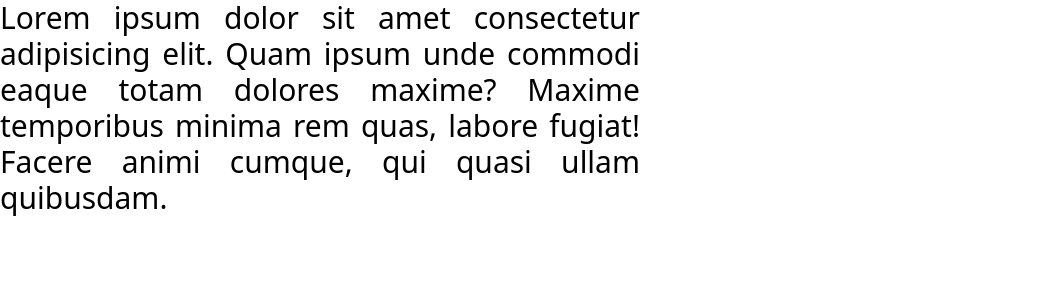
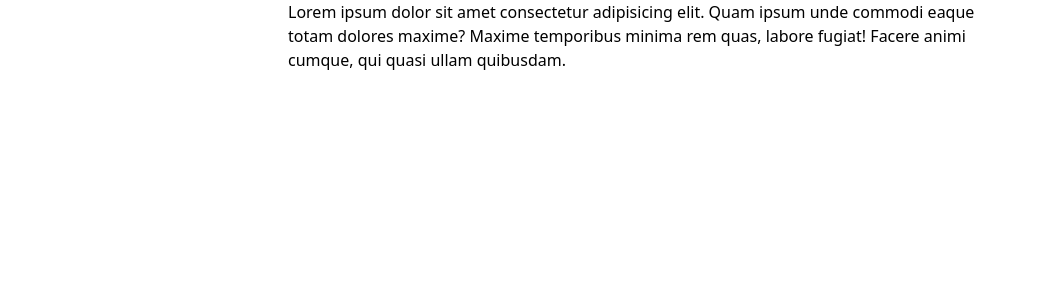
Before and after one commit to josevictorp81/weathervue, a Vue app: page / in a window 1280 px wide. Shown: the top 300 px of the page, without its empty margins (0-1037 px from the left). Built offline with nearby package versions, Linux system fonts and the light colour scheme.

Commit message:
overriding tailwind configs and add font family

```diff
--- a/index.html
+++ b/index.html
@@ -4,7 +4,10 @@
     <meta charset="UTF-8" />
     <link rel="icon" type="image/svg+xml" href="/vite.svg" />
     <meta name="viewport" content="width=device-width, initial-scale=1.0" />
-    <title>Vite + Vue + TS</title>
+    <title>Vue Weather</title>
+    <link rel="preconnect" href="https://fonts.googleapis.com">
+    <link rel="preconnect" href="https://fonts.gstatic.com" crossorigin>
+    <link href="https://fonts.googleapis.com/css2?family=Roboto:wght@300;400;500&display=swap" rel="stylesheet">
   </head>
   <body>
     <div id="app"></div>
--- a/src/views/Home/index.vue
+++ b/src/views/Home/index.vue
@@ -6,7 +6,7 @@ export default defineComponent({
 </script>
 
 <template>
-  <div class="text-3xl text-justify w-1/2">
+  <div class="container">
     Lorem ipsum dolor sit amet consectetur adipisicing elit. Quam ipsum unde commodi eaque totam dolores maxime? Maxime temporibus minima rem quas, labore fugiat! Facere animi cumque, qui quasi ullam quibusdam.
   </div>
 </template>
--- a/tailwind.config.js
+++ b/tailwind.config.js
@@ -2,7 +2,23 @@
 export default {
   content: ['./index.html', './src/**/*.{vue,js,ts,jsx,tsx}'],
   theme: {
-    extend: {},
+    extend: {
+      colors: {
+        'weather-primary': '#00668a',
+        'weather-secondary': '#004E71',
+      },
+    },
+    fontFamily: {
+      roboto: ['Roboto, sans-serif'],
+    },
+    container: {
+      padding: '2rem',
+      center: true,
+    },
+    screens: {
+      sm: '640px',
+      md: '768px',
+    },
   },
   plugins: [],
 }
```
